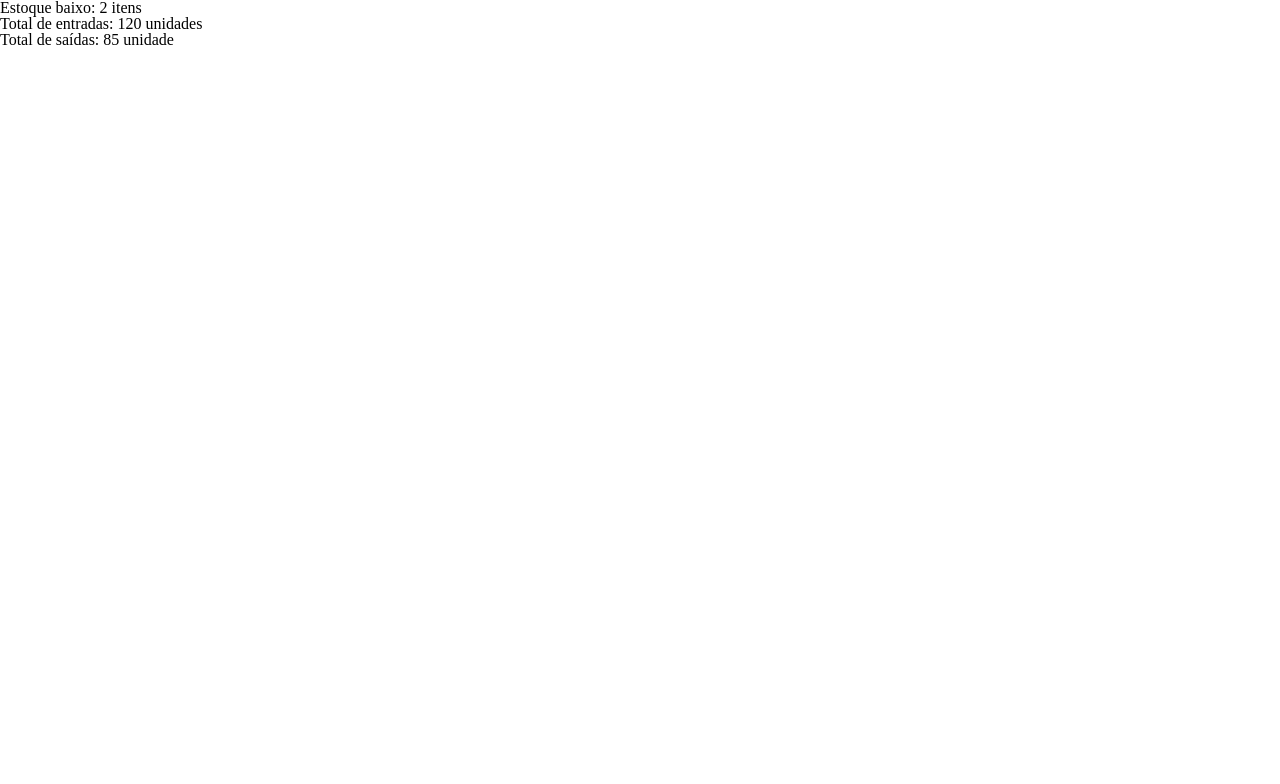
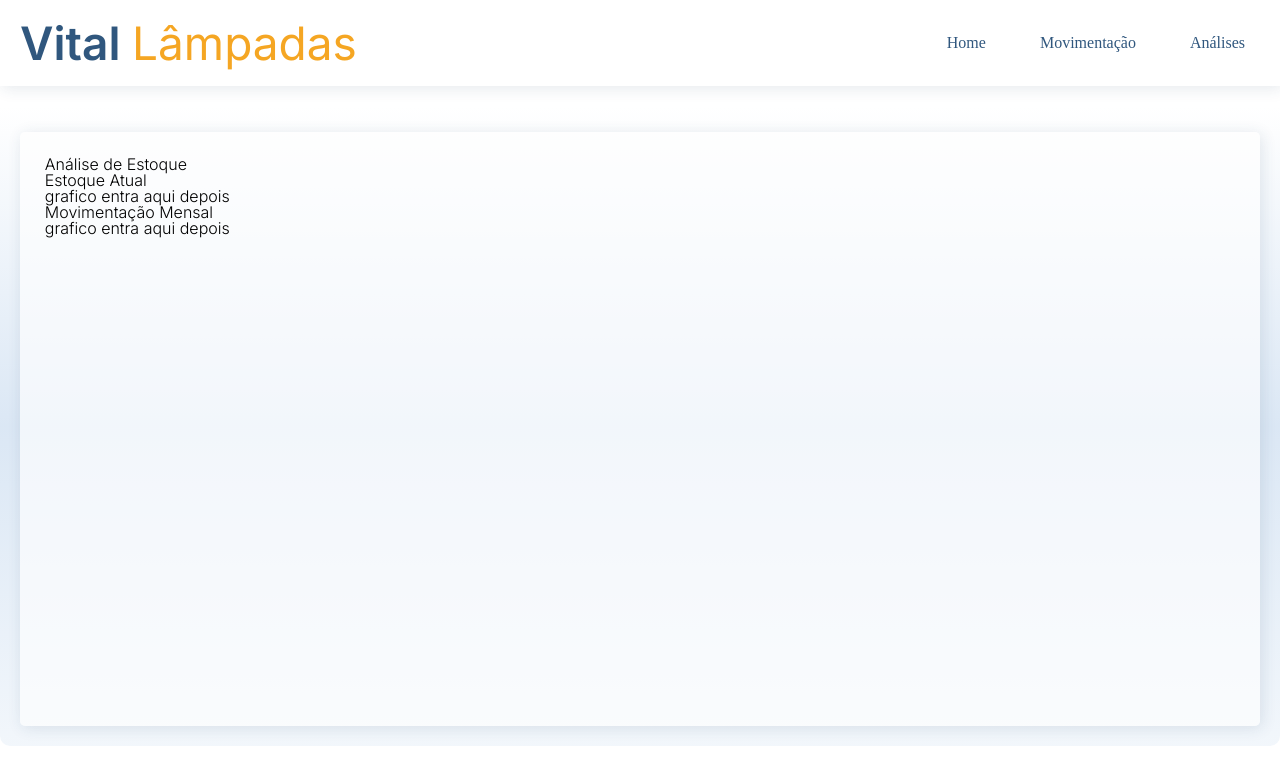
Before and after one commit to ThiagoBueno006/projetoIntegrador3, a plain HTML site: page analysis.html in a window 1280 px wide. Drawn offline with Linux system fonts and the light colour scheme.

Commit message:
Pag de movimento e pag de analise

```diff
--- a/analysis.html
+++ b/analysis.html
@@ -9,11 +9,32 @@
     <link href="https://fonts.googleapis.com/css2?family=Inter:wght@300;400;500;600&display=swap" rel="stylesheet">
 </head>
 <body>
-    </section>
-        <div class="analise__totais">
-            <p>Estoque baixo: 2 itens</p>
-            <p>Total de entradas: 120 unidades</p>
-            <p>Total de saídas: 85 unidade</p>
+    <header>
+        <div class="logo">
+            <h1 class="nome">Vital <span class="nome_laranja">Lâmpadas</span></h1>
+        </div>
+        <nav>
+            <ul class="nav_links">
+                <li><a href="#">Home</a></li>
+                <li><a href="#">Movimentação</a></li>
+                <li><a href="#">Análises</a></li>
+            </ul>
+        </nav>
+    </header>
+    <main class="container">
+        <section class="sec3 analise">
+        <h1 class="analise__titulo">Análise de Estoque</h1>
+        <div class="analise__grafico1">
+            <h2 class="analise__grafico1__titulo">Estoque Atual</h2>
+            <div class="analise__grafico1__dados">
+                grafico entra aqui depois
+            </div>
+        </div>
+        <div class="analise__grafico2">
+            <h2 class="analise__grafico2__titulo">Movimentação Mensal</h2>
+            <div class="analise__grafico2__dados">
+                grafico entra aqui depois
+            </div>
         </div>
     </section>
 </body>
```
Also changed, not shown: moviment.html (+14 -15 lines).
